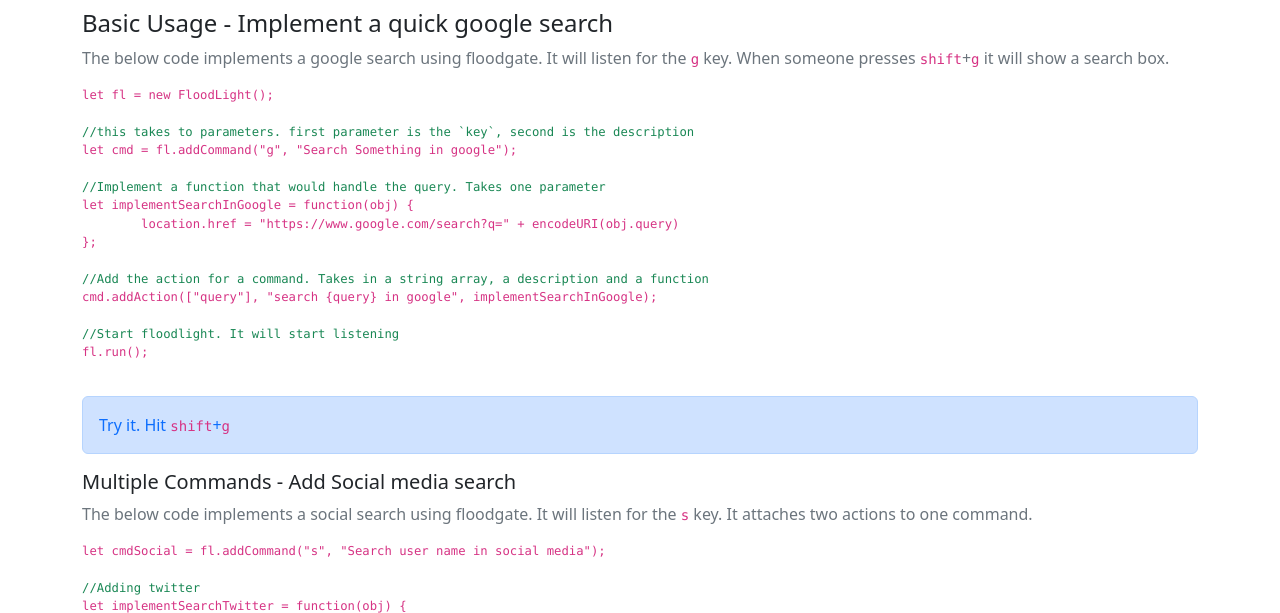
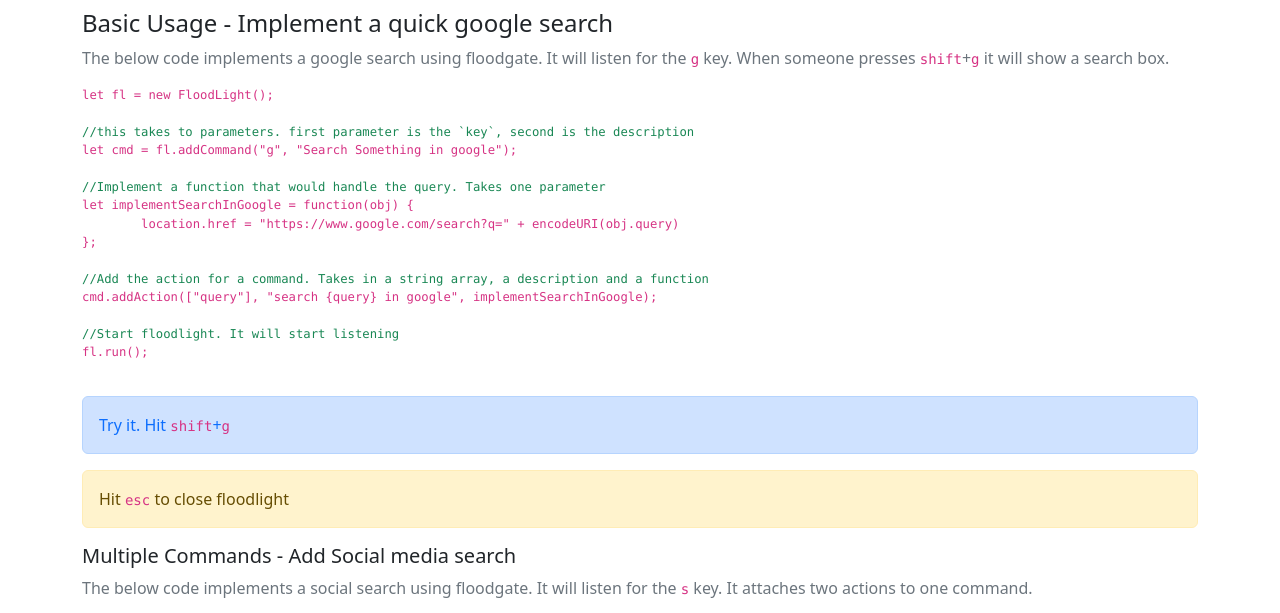
Before and after one commit to rajnandan1/floodlightjs, a plain HTML site: page index.html in a window 1280 px wide. Shown: the part 142-755 px from the top of the page. Drawn offline with nearby package versions, Linux system fonts and the light colour scheme.

Commit message:
updated readme

```diff
--- a/index.html
+++ b/index.html
@@ -59,7 +59,9 @@ fl.run();
 			Try it. Hit <code>shift</code>+<code>g</code>
 		</div>
 
-
+		<div class="alert alert-warning">
+			Hit <code>esc</code> to close floodlight
+		</div>
 
 		<h5>Multiple Commands - Add Social media search</h5>
 		<p class="text-secondary">
```
Also changed, not shown: README.md.
